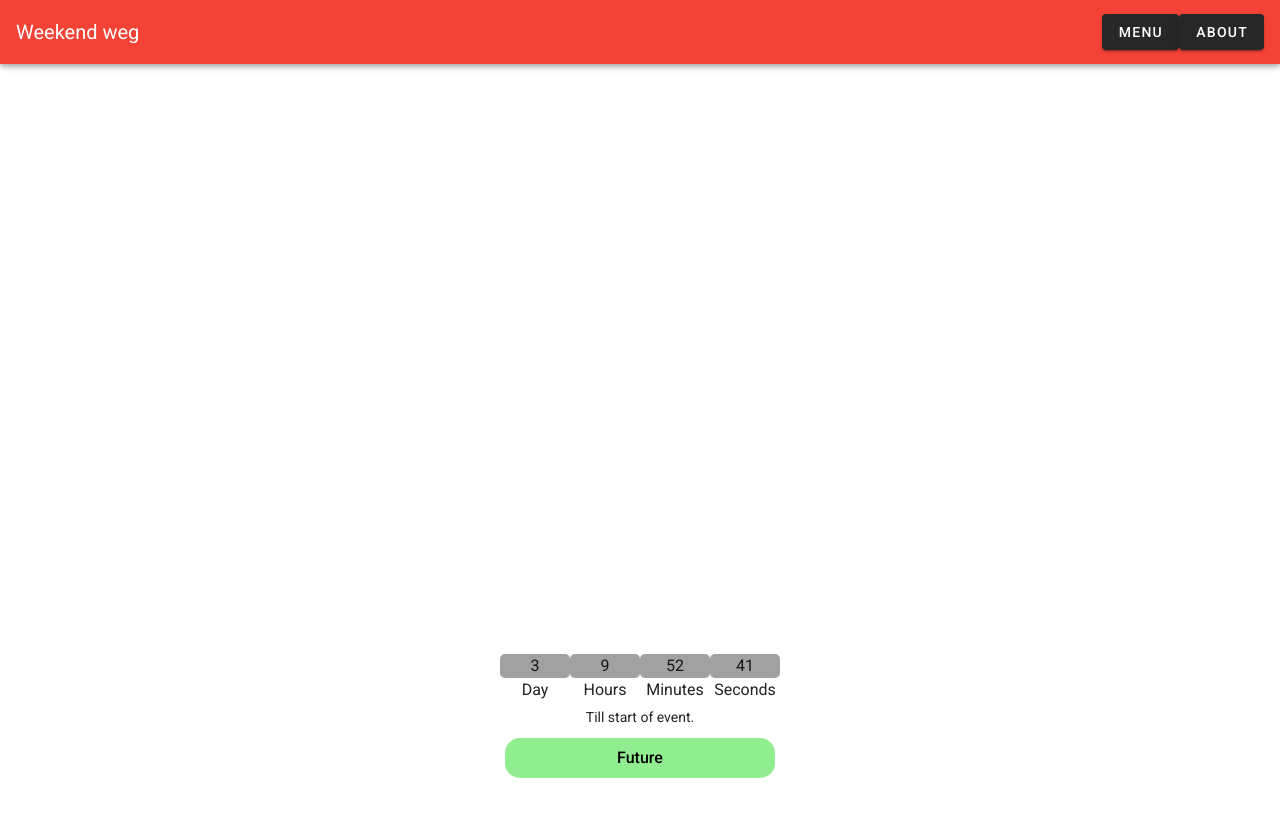
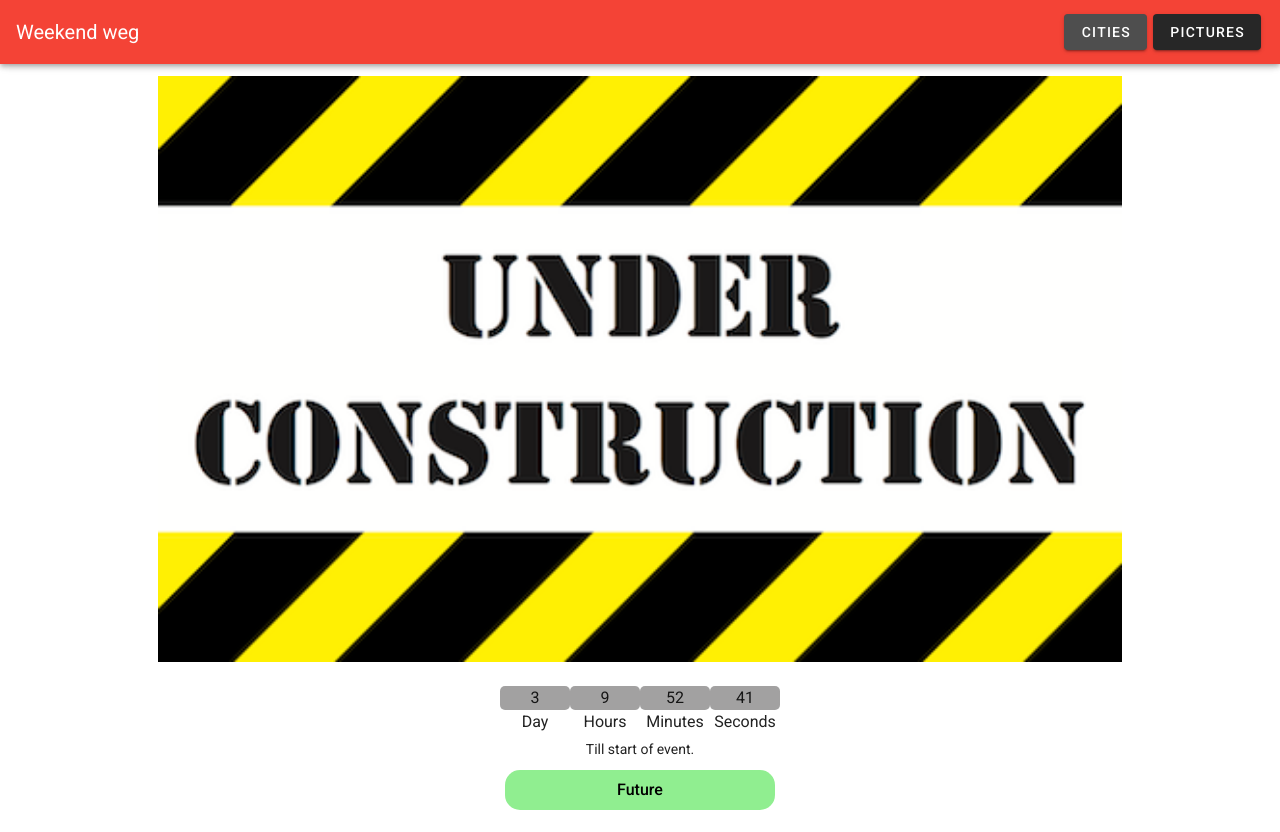
Before and after one commit to Het-Kleine-bedrijfje/weekend-weg, a Vue app: page /locations in a window 1280 px wide. Before the commit the page ends 800 px from the top, so only its background shows below. Built offline with nearby package versions, Linux system fonts and the light colour scheme.

Commit message:
updated file structures and chaged names

```diff
--- a/src/App.vue
+++ b/src/App.vue
@@ -25,8 +25,8 @@
 </template>
 
 <script>
-import AppNavigation from "@/components/AppNavigation";
-import Timer from "@/components/CountdownTimer";
+import AppNavigation from "@/shared/AppNavigation";
+import Timer from "@/shared/CountdownTimer";
 
 export default {
   name: "App",
--- a/src/views/Home.vue
+++ b/src/home/Home.vue
@@ -21,7 +21,7 @@
 
 <script>
 // @ is an alias to /src
-import AppCalendar from "@/components/AppCalendar";
+import AppCalendar from "./AppCalendar";
 
 export default {
   name: "home",
--- /dev/null
+++ b/src/locations/CitySelector.vue
@@ -0,0 +1,27 @@
+<template>
+    <div class="container">
+        <img class="construction hidden-sm-and-down" src="../assets/Under-Construction-Sign.png">
+        <img class="construction-small hidden-sm-and-up" src="../assets/Under-Construction-Sign.png">
+    </div>
+</template>
+
+<script>
+export default {
+    name: 'CitySelector',
+
+}
+</script>
+
+<style scoped>
+.container {
+ display: flex;
+ justify-content: center;
+ align-content: center;
+}
+.construction {
+    width: 964px;
+}
+.construction-small {
+    width: 80%;
+}
+</style>
--- a/src/views/About.vue
+++ b/src/pictures/CitiesPictures.vue
@@ -5,9 +5,9 @@
 </template>
 
 <script>
-import LocationCarousel from "@/components/LocationCarousel";
+import LocationCarousel from "./LocationCarousel";
 export default {
-  name: "About",
+  name: "locations",
   components: {
     LocationCarousel
   }
--- a/src/router/index.js
+++ b/src/router/index.js
@@ -1,6 +1,8 @@
 import Vue from "vue";
 import VueRouter from "vue-router";
-import Home from "../views/Home.vue";
+import Home from "../home/Home.vue";
+import Pictures from "../pictures/CitiesPictures.vue";
+import City from "../locations/CitySelector.vue"
 
 Vue.use(VueRouter);
 
@@ -11,15 +13,15 @@ const routes = [
     component: Home
   },
   {
-    path: "/about",
-    name: "about",
-    component: () => import("../views/About.vue")
+    path: "/pictures",
+    name: "CitiesPictures",
+    component: Pictures,
   },
   {
-    path: "/menu",
-    name: "menu",
-    component: () => import("../views/Menu.vue")
-  }
+    path: "/locations",
+    name: "CitySelector",
+    component: City,
+  },
 ];
 
 const router = new VueRouter({
--- a/src/components/AppNavigation.vue
+++ b/src/shared/AppNavigation.vue
@@ -17,8 +17,8 @@
         <v-toolbar-title>{{ appTitle }}</v-toolbar-title>
       </router-link>
       <v-spacer class="hidden-sm-and-down"></v-spacer>
-      <v-btn class="hidden-sm-and-down" to="/menu">Menu</v-btn>
-      <v-btn class="hidden-sm-and-down" to="/about">About</v-btn>
+      <v-btn class="hidden-sm-and-down" :to="{ name:'CitySelector' }">Cities</v-btn>
+      <v-btn class="hidden-sm-and-down" :to="{ name:'CitiesPictures' }">Pictures</v-btn>
     </v-app-bar>
   </span>
 </template>
@@ -30,7 +30,7 @@ export default {
     return {
       appTitle: "Weekend weg",
       drawer: false,
-      items: [{ title: "Menu", path: "/menu" }, { title: "About", path: "/about" }]
+      items: [{ title: "Cities", path: "/locations" }, { title: "CitiesPictures", path: "/pictures" }]
     };
   }
 };
@@ -41,4 +41,7 @@ export default {
   color: white;
   text-decoration: none;
 }
+.v-btn {
+  margin: 3px
+}
 </style>
--- a/src/views/Menu.vue
+++ /dev/null
@@ -1,15 +0,0 @@
-<template>
-  <v-container fluid>
-    <v-layout>
-      <h1>Menu Page</h1>
-    </v-layout>
-  </v-container>
-</template>
-
-<script>
-export default {
-  name: "Menu"
-};
-</script>
-
-<style scoped></style>
```
Also changed, not shown: src/assets/Under-Construction-Sign.png (added), src/home/AppCalendar.vue (renamed from src/components/AppCalendar.vue), src/pictures/LocationCarousel.vue (renamed from src/components/LocationCarousel.vue), src/shared/CountdownTimer.vue (renamed from src/components/CountdownTimer.vue).
